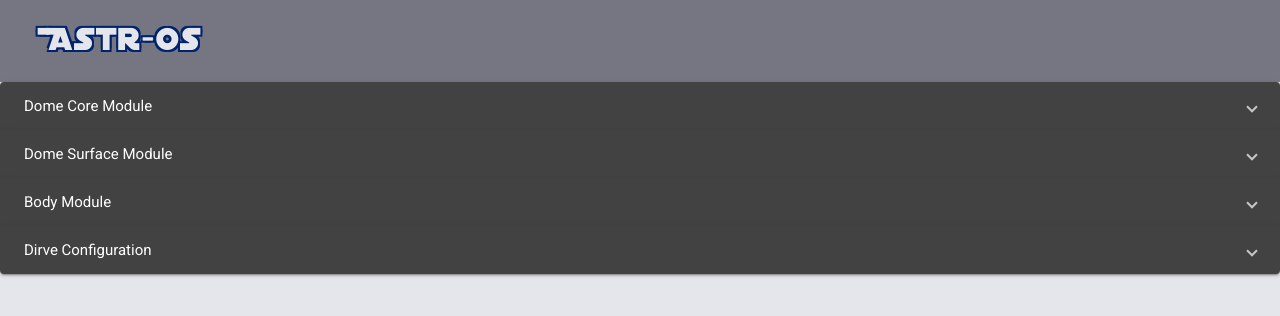
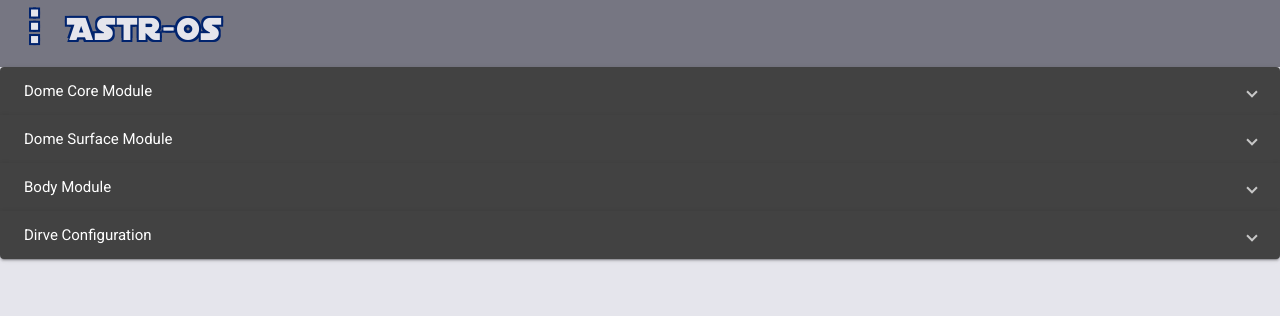
Before and after one commit to battlesloth/AstrOs.Server, an Angular app in the folder client/: page /modules in a window 1280 px wide. Shown: the top 316 px of the page. Built offline with nearby package versions, Linux system fonts and the light colour scheme.

Commit message:
adding control module classes

```diff
--- a/client/src/app/app.component.html
+++ b/client/src/app/app.component.html
@@ -8,11 +8,9 @@
 
 <div class="container">
   <div class="navbar-main">
-    <div class="navbar-left">
-      <ul class="nav navbar-nav">
-        <li><a (click)="showMenu()">>Astr-Os</a></li>
-      </ul>
-    </div>
+
+<div class="navbutton" (click)="showMenu()"></div>
+<div>Astr-Os</div>
   </div>
 </div>
 
--- a/client/src/app/app.component.scss
+++ b/client/src/app/app.component.scss
@@ -16,27 +16,24 @@
  }
 
 
+
+
 .navbar-main {
-    font-size: x-large;
     display: flex;
     flex-direction: row;
     text-align: center;
+    font-size: 34px;
+    font-family: $swfont;
 
-    a {
-        color: inherit;
-        text-decoration: none;
-        font-size: 34px;
-        font-family: $swfont;
+    .navbutton {
+        margin-top: 4px;
     }
 
-    ul {
-        margin: 1rem;
-        padding: 0;
-    }
-
-    li{
-        display: inline;
-        margin: 1rem;
+    .navbutton:after {
+        margin-left: 4px;
+        margin-right: 10px;
+        content: '\2807';
+        font-size: 48px;
     }
 }
 
@@ -50,7 +47,7 @@
     background-color: $dark-blue;
     overflow-x: hidden;
     transition: 0.5s;
-    padding-top: 20px;
+    padding-top: 4px;
    a {
     margin: 30px 40px 30px 20px;
     text-decoration: none;
--- a/client/src/app/app.module.ts
+++ b/client/src/app/app.module.ts
@@ -17,6 +17,7 @@ import {MatExpansionModule} from '@angular/material/expansion'
 import {MatSidenavModule} from '@angular/material/sidenav'
 import {MatToolbarModule} from '@angular/material/toolbar'
 import {MatListModule} from '@angular/material/list'
+
 
 @NgModule({
   declarations: [
--- /dev/null
+++ b/client/src/app/pages/modules/control-module.ts
@@ -0,0 +1,104 @@
+
+export class ControlModule{
+    name: string;
+    id: string;
+    ipAddress!: string;
+
+    uartModule: UartModule;
+    i2cModule: I2CModule;
+    pwmModule: PWMModule;
+
+    constructor(id: string, name: string){
+        this.id = id;
+        this.name = name;
+        this.uartModule = new UartModule();
+        this.i2cModule = new I2CModule();
+        this.pwmModule = new PWMModule();
+    }
+}
+
+enum UartType{
+    None,
+    Kangaroo
+}
+
+export class UartModule {
+    name: string;
+    type: UartType;
+    uartContoller: any;
+
+    constructor(){
+        this.name = "unnamed";
+        this.type = UartType.None;
+    }
+}
+
+
+export class KangarooController{
+    channelOneName: string;
+    channelTwoName: string;
+
+    constructor(){
+        this.channelOneName = "channel 1";
+        this.channelTwoName = "channel 2";
+    }
+}
+
+export class I2CChannel {
+    id: number;
+    name: string;
+
+    constructor(id: number, name: string){
+        if (name === null){
+            this.name = "unnamed";
+        } else{
+            this.name = name;
+        }
+        this.id = id;
+    }
+}
+
+export class I2CModule {
+    channels: Array<I2CChannel>;
+
+    constructor(){
+        this.channels = new Array<I2CChannel>();
+        for (let i = 0; i < 128; i++) {
+            this.channels.push(new I2CChannel(i, "unnamed"));
+        }
+    }
+}
+
+enum PWMType{
+    Servo,
+    Led,
+    Other
+}
+
+export class PWMChannel {
+    id: number;
+    name: string;
+    type: PWMType;
+
+    constructor(id: number, name: string, type: PWMType){
+        if (name === null){
+            this.name = "unnamed";
+        } else{
+            this.name = name;
+        }
+        this.id = id;
+        this.type = type;
+    }
+}
+
+export class PWMModule {
+    channels: Array<PWMChannel>;
+
+    constructor(){
+        this.channels = new Array<PWMChannel>();
+        for (let i = 1; i < 37; i++) {
+            this.channels.push(
+                new PWMChannel(i, "unnamed", PWMType.Servo));
+        }
+    }
+}
--- a/client/src/app/pages/modules/modules.component.html
+++ b/client/src/app/pages/modules/modules.component.html
@@ -15,7 +15,13 @@
                     <mat-expansion-panel-header>
                         <mat-panel-title>I2C configuration</mat-panel-title>
                     </mat-expansion-panel-header>
-                    <p>subpanel.content</p>
+                    <ul>
+                        <li *ngFor="let channel of coreModule.i2cModule.channels">
+                            <div class="i2c-channel">
+                                <span>{{channel.id}}:{{channel.name}}</span>
+                            </div>
+                        </li>
+                    </ul>
                 </mat-expansion-panel>
                 <mat-expansion-panel>
                     <mat-expansion-panel-header>
--- a/client/src/app/pages/modules/modules.component.ts
+++ b/client/src/app/pages/modules/modules.component.ts
@@ -1,6 +1,6 @@
 import { Component, OnInit } from '@angular/core';
 import { MatExpansionPanel } from '@angular/material/expansion';
-
+import { ControlModule } from './control-module';
 
 @Component({
   selector: 'app-modules',
@@ -10,7 +10,17 @@ import { MatExpansionPanel } from '@angular/material/expansion';
 })
 export class ModulesComponent implements OnInit {
 
-  constructor() { }
+
+
+  coreModule: ControlModule;
+  domeModule: ControlModule;
+  bodyModule: ControlModule;
+
+  constructor() {
+    this.coreModule = new ControlModule('core', 'Core Dome Module');
+    this.domeModule = new ControlModule('dome', 'Outer Dome Module');
+    this.bodyModule = new ControlModule('body', 'Body Module');
+  }
 
   ngOnInit(): void {
   }
--- a/client/src/app/pages/scripter/DateTimeRenderer.ts
+++ /dev/null
@@ -1,3 +0,0 @@
-export class DateTimeRenderer{
-
-}
```
